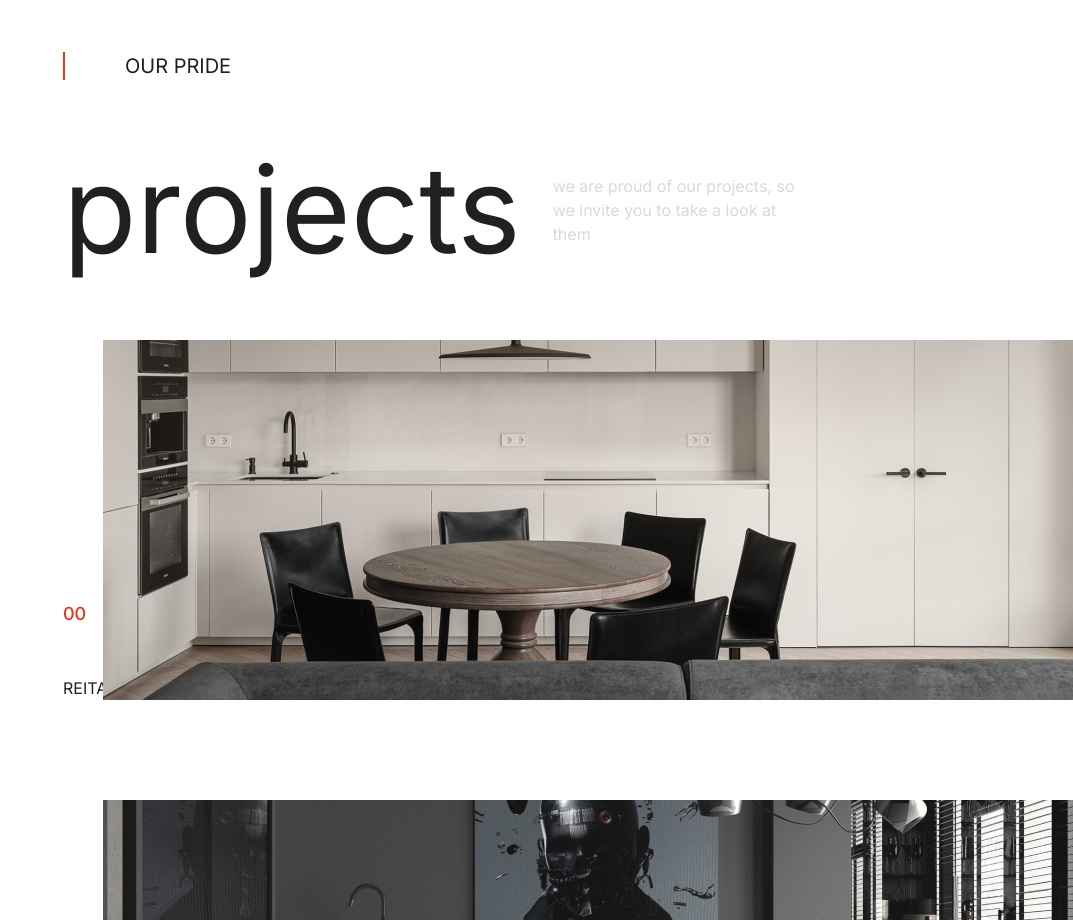
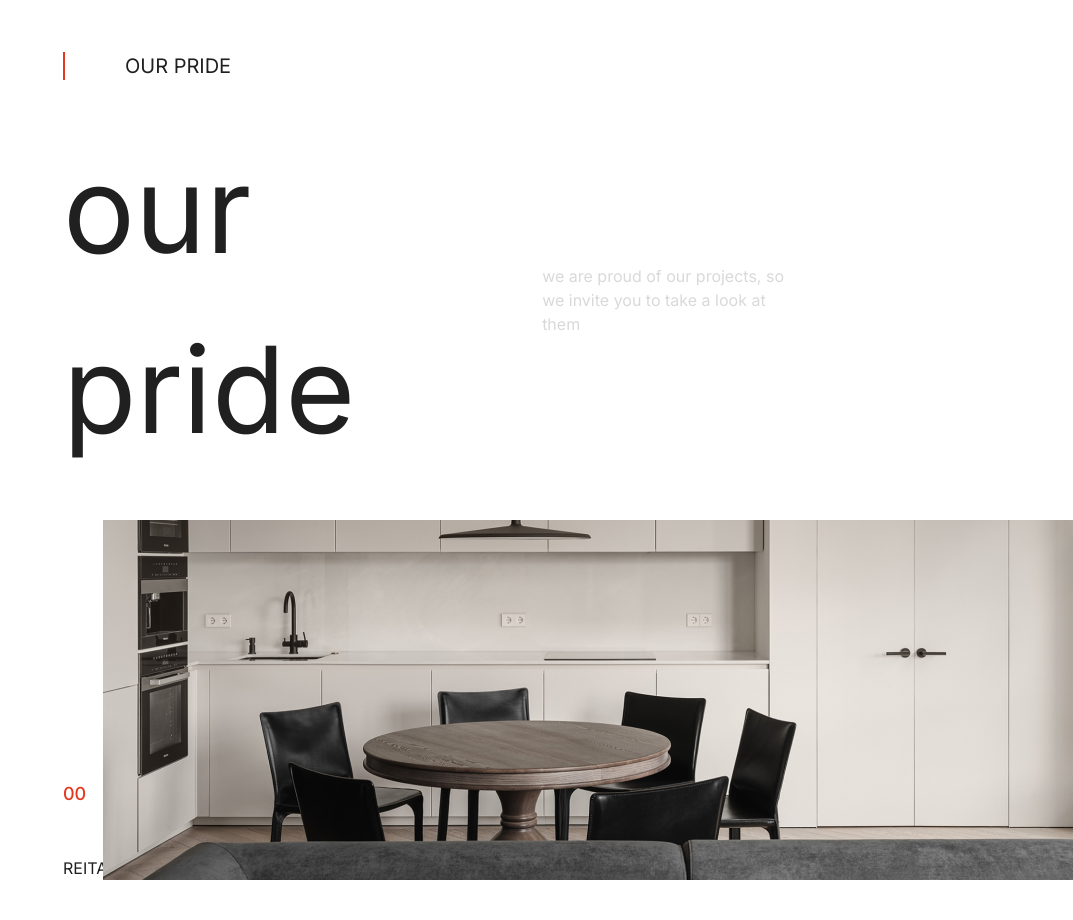
Before and after one commit to PillowPowa/2bro, a React (Vite) app: page / in a window 1280 px wide. Shown: the part 1500-2420 px from the top of the page, without its empty margins (207-1280 px from the left). Built offline with nearby package versions, Linux system fonts and the light colour scheme.

Commit message:
ui -> heading with description

```diff
--- a/src/components/ProjectsScreen.tsx
+++ b/src/components/ProjectsScreen.tsx
@@ -1,5 +1,6 @@
 import type { FC } from "react";
 import { Paragraph } from "./ui/Paragraph";
+import { HeadingWithDesc } from "./ui/HeadingWithDesc";
 
 import reitarImg from "../assets/images/projects/1.png";
 import dragomirovaImg from "../assets/images/projects/2.png";
@@ -27,13 +28,9 @@ export const ProjectsScreen: FC = () => {
     <section className="py-[64px]">
       <Paragraph>Our pride</Paragraph>
 
-      <div className="flex space-x-8 items-center my-[40px]">
-        <h2 className="text-[120px] text-black lowercase">Projects</h2>
-
-        <span className="max-h-[120px] w-[300px] text-gray lowercase text-left">
-          We are proud of our projects, so we invite you to take a look at them
-        </span>
-      </div>
+      <HeadingWithDesc heading="Our pride">
+        We are proud of our projects, so we invite you to take a look at them
+      </HeadingWithDesc>
 
       <article className="flex flex-col space-y-[100px]">
         {PROJECTS.map((project, index) => (
--- /dev/null
+++ b/src/components/ui/HeadingWithDesc.tsx
@@ -0,0 +1,23 @@
+import type {FC, PropsWithChildren, HTMLAttributes} from "react";
+import cn from "clsx";
+
+interface HeadingWithDescProps extends HTMLAttributes<HTMLDivElement> {
+    heading: string;
+}
+
+export const HeadingWithDesc: FC<PropsWithChildren<HeadingWithDescProps>> = ({
+    heading,
+    children,
+    className,
+    ...props
+}) => {
+  return (
+    <div className={cn("flex space-x-8 items-center my-[40px]", className)} {...props}>
+      <h2 className="text-[120px] text-black lowercase">{heading}</h2>
+
+      <span className="max-h-[120px] w-[300px] text-gray lowercase text-left">
+        {children}
+      </span>
+    </div>
+  );
+};
```
